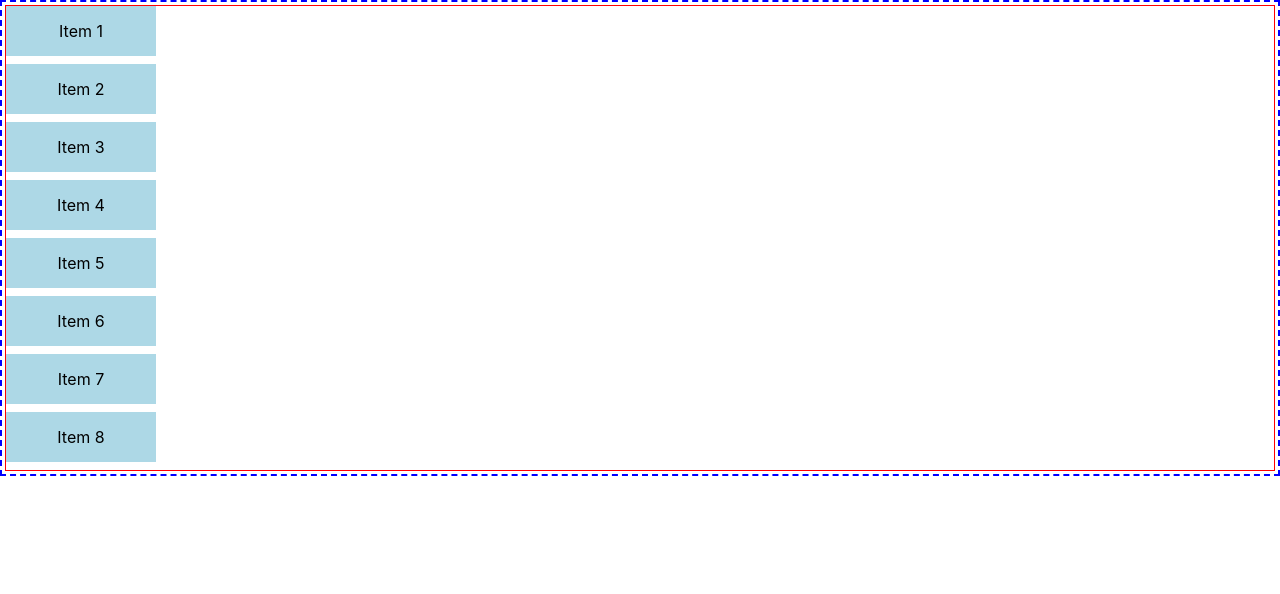
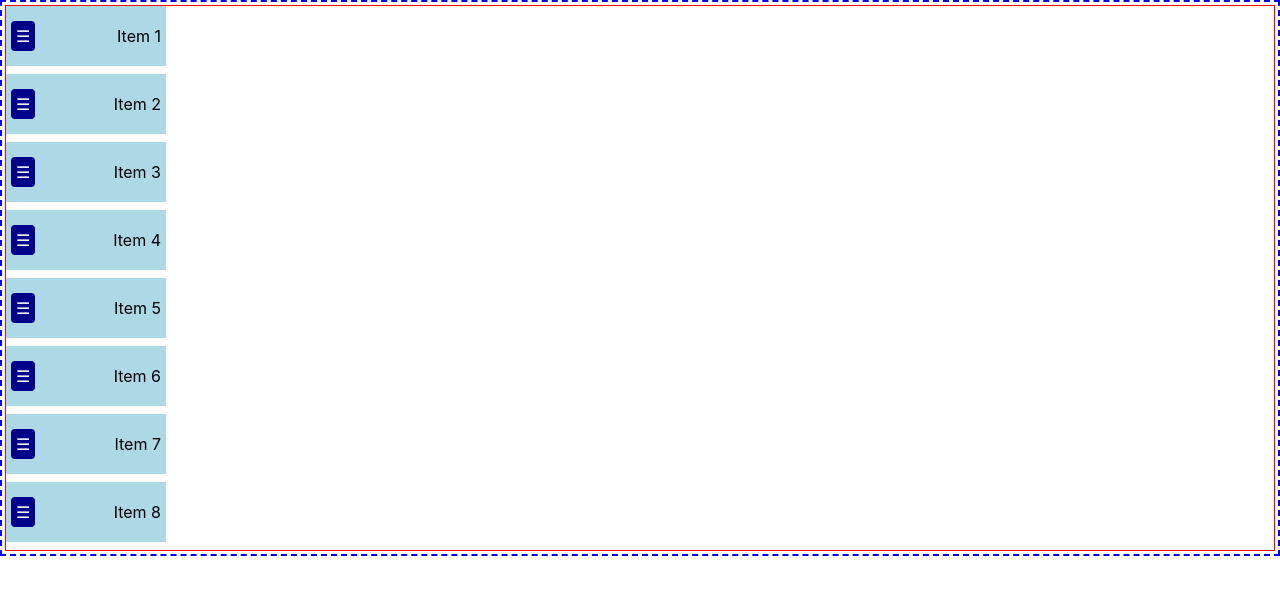
Before and after one commit to nikolay-rusev/dnd-example, a React (Create React App) app: page / in a window 1280 px wide. Shown: the top 594 px of the page. Built offline with nearby package versions, Linux system fonts and the light colour scheme.

Commit message:
feat: add handle, move by handle only

```diff
--- a/src/DragNDrop.js
+++ b/src/DragNDrop.js
@@ -4,26 +4,39 @@ import { arrayMove, SortableContext, useSortable } from "@dnd-kit/sortable";
 import { snapCenterToCursor } from "@dnd-kit/modifiers";
 
 function SortableItem({ id, activeId }) {
-    const { attributes, listeners, setNodeRef, transform } = useSortable({ id });
+    const { attributes, setNodeRef, transform, listeners } = useSortable({ id });
 
     return (
         <div
             ref={setNodeRef}
-            {...listeners}
             {...attributes}
             style={{
                 width: activeId ? 100 : 150, // Shrinks when dragging starts
                 height: activeId ? 30 : 50,
                 marginBottom: 8,
                 background: "lightblue",
-                opacity: activeId ? 0.5 : 1, // Fades out slightly
+                opacity: activeId ? 0.5 : 1,
                 display: "flex",
                 alignItems: "center",
-                justifyContent: "center",
+                justifyContent: "space-between", // Adjusted for drag handle placement
+                padding: "5px",
                 transform: `translate(${transform?.x ?? 0}px, ${transform?.y ?? 0}px)`,
                 transition: "all 0.2s ease"
             }}
         >
+            {/* Drag Handle */}
+            <div
+                {...listeners}
+                style={{
+                    cursor: "grab",
+                    padding: "5px",
+                    background: "darkblue",
+                    color: "white",
+                    borderRadius: "4px"
+                }}
+            >
+                ☰
+            </div>
             {id}
         </div>
     );
@@ -50,6 +63,7 @@ export default function DragNDrop() {
 
         // Capture the original container height
         const initialHeight = containerRef.current.offsetHeight;
+        setActiveId(event.active.id);
 
         // Get the context container height after shrinking (assuming transitions complete)
         setTimeout(() => {
@@ -66,14 +80,16 @@ export default function DragNDrop() {
             setTopFillHeight(leftoverHeight * proportion);
             setBottomFillHeight(leftoverHeight * (1 - proportion));
         }, 200); // Ensuring transition has completed
-
-        setActiveId(event.active.id);
     };
 
     const handleDragEnd = (event) => {
         setActiveId(null);
-        setTopFillHeight(0);
-        setBottomFillHeight(0);
+
+        // Smooth reset of fill heights
+        setTimeout(() => {
+            setTopFillHeight(0);
+            setBottomFillHeight(0);
+        }, 200);
 
         if (event.over) {
             setItems((prev) =>
@@ -83,9 +99,12 @@ export default function DragNDrop() {
     };
 
     return (
-        <div className="dnd-container" ref={containerRef} style={{ height: "auto" }}>
-            <div className="top-fill" style={{ height: topFillHeight }}></div>
-            <div className="dnd-context-container" id={"dnd-context-container"}>
+        <div className="dnd-container" ref={containerRef} style={{ position: "relative" }}>
+            <div
+                className="top-fill"
+                style={{ height: topFillHeight, transition: "height 0.2s ease" }}
+            ></div>
+            <div className="dnd-context-container" id="dnd-context-container">
                 <DndContext
                     collisionDetection={pointerWithin}
                     onDragStart={handleDragStart}
@@ -97,12 +116,15 @@ export default function DragNDrop() {
                         ))}
                     </SortableContext>
 
-                    <DragOverlay modifiers={[snapCenterToCursor]}>
+                    <DragOverlay>
                         {activeId ? <SortableItem id={activeId} activeId={activeId} /> : null}
                     </DragOverlay>
                 </DndContext>
             </div>
-            <div className="bottom-fill" style={{ height: bottomFillHeight }}></div>
+            <div
+                className="bottom-fill"
+                style={{ height: bottomFillHeight, transition: "height 0.2s ease" }}
+            ></div>
         </div>
     );
 }
```
